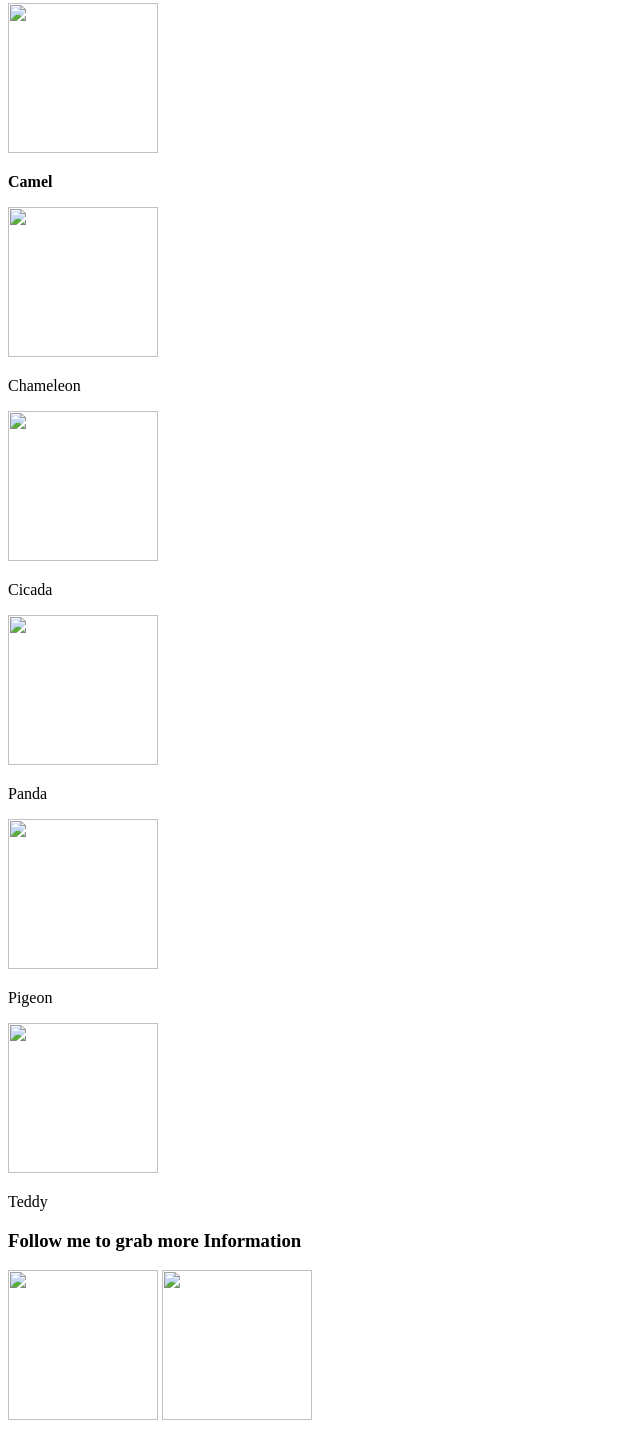
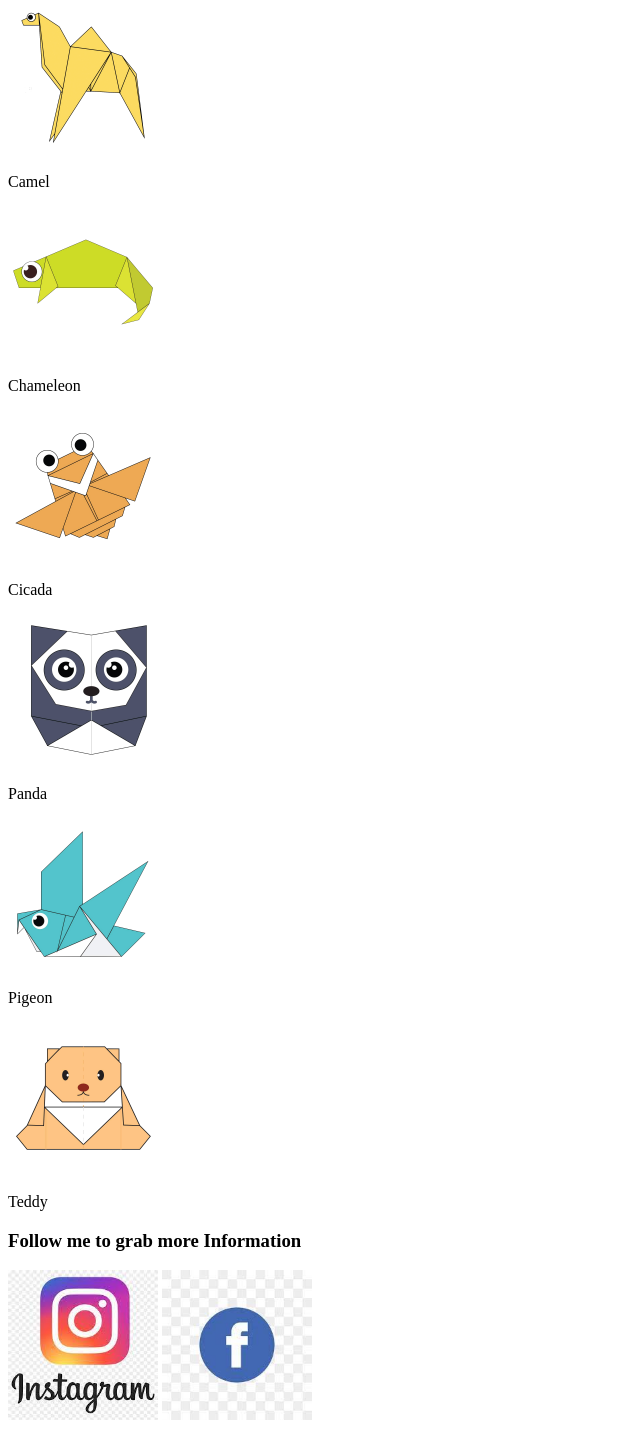
Before and after one commit to Dhirenjain07/C-49-project, a plain HTML site: page index.html in a window 1280 px wide. Shown: the part 124-1556 px from the top of the page, without its empty margins (0-640 px from the left). Drawn offline with Linux system fonts and the light colour scheme.

Commit message:
Add files via upload

```diff
--- a/index.html
+++ b/index.html
@@ -6,21 +6,21 @@
     <body>
         <h1>Learn the basic Origami</h1>
         <h2>Click On the Images for More Information</h2>
-        <a target="_blank" href = "http://origami.me/camel/"><img src="images/camel.png" width=150 height=150/></a>
-        <p><b>Camel</b></p>
-        <a target="_blank" href = "http://origami.me/chameleon/"><img src="images/chameleon.png" width=150 height=150/></a>
+        <a target="_blank" href = "http://origami.me/camel/"><img src="camel.png" width=150 height=150/></a>
+        <p>Camel</p>
+        <a target="_blank" href = "http://origami.me/chameleon/"><img src="chameleon.png" width=150 height=150/></a>
         <p>Chameleon</p>
-        <a target="_blank" href = "http://origami.me/cicada/"><img src="images/cicada.png" width=150 height=150/></a>
+        <a target="_blank" href = "http://origami.me/cicada/"><img src="cicada.png" width=150 height=150/></a>
         <p>Cicada</p>
-        <a target="_blank" href = "http://origami.me/panda/"><img src="images/panda.png" width=150 height=150/></a>
+        <a target="_blank" href = "http://origami.me/panda/"><img src="panda.png" width=150 height=150/></a>
         <p>Panda</p>
-        <a target="_blank" href = "http://origami.me/pigeon/"><img src="images/pigeon.png" width=150 height=150/></a>
+        <a target="_blank" href = "http://origami.me/pigeon/"><img src="pigeon.png" width=150 height=150/></a>
         <p>Pigeon</p>
-        <a target="_blank" href = "http://origami.me/teddy/"><img src="images/teddy.png" width=150 height=150/></a>
+        <a target="_blank" href = "http://origami.me/teddy/"><img src="teddy.png" width=150 height=150/></a>
         <p>Teddy</p>
         <h3>Follow me to grab more Information</h3>
-        <a target="_blank" href = "https://www.instagram.com/dhiren.jain.7545/"><img src="images/Instagram.jpeg" width=150 height=150/></a>
-        <a target="_blank" href = "https://www.facebook.com/dhiren.jain.7545/"><img src="images/FB.jpeg" width=150 height=150/></a>
+        <a target="_blank" href = "https://www.instagram.com/dhiren.jain.7545/"><img src="Instagram.jpeg" width=150 height=150/></a>
+        <a target="_blank" href = "https://www.facebook.com/dhiren.jain.7545/"><img src="FB.jpeg" width=150 height=150/></a>
 
     </body>
 </html>
```
Also changed, not shown: FB.jpeg (added), Instagram.jpeg (added), camel.png (added), chameleon.png (added), cicada.png (added), panda.png (added), pigeon.png (added), teddy.png (added).
